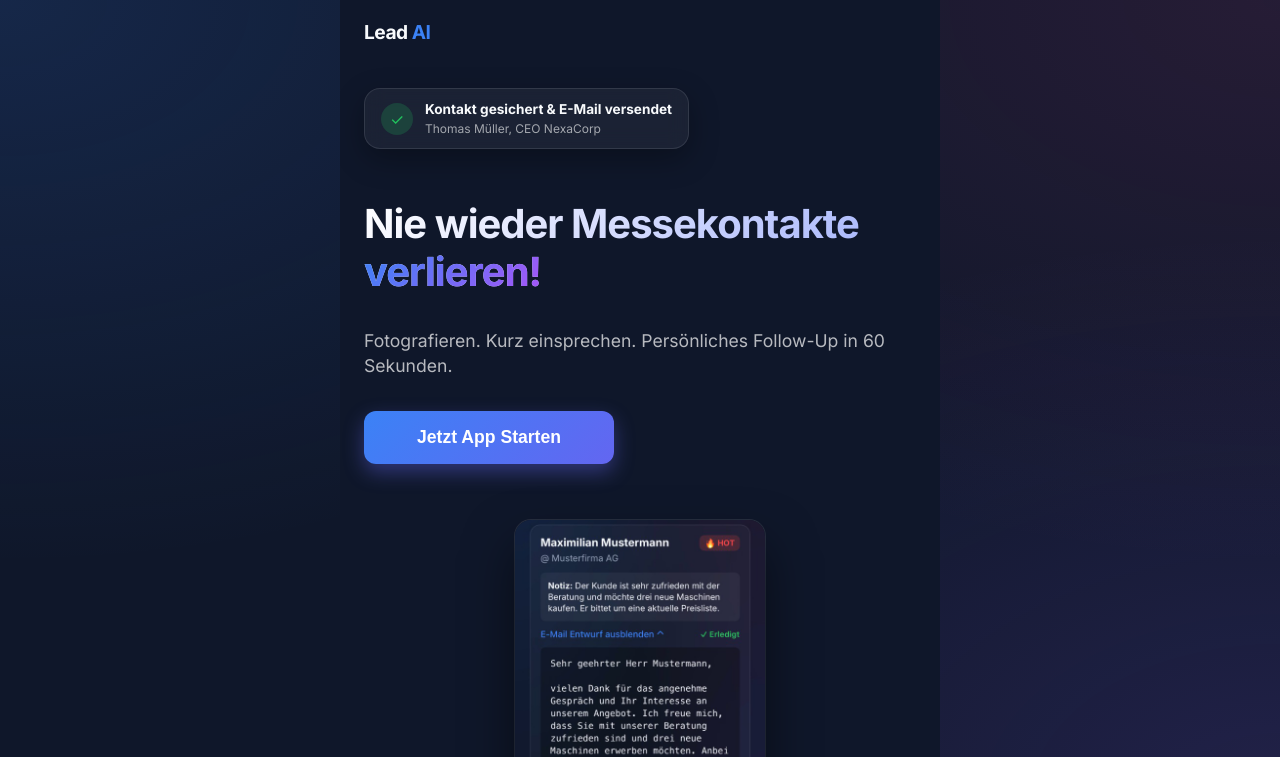
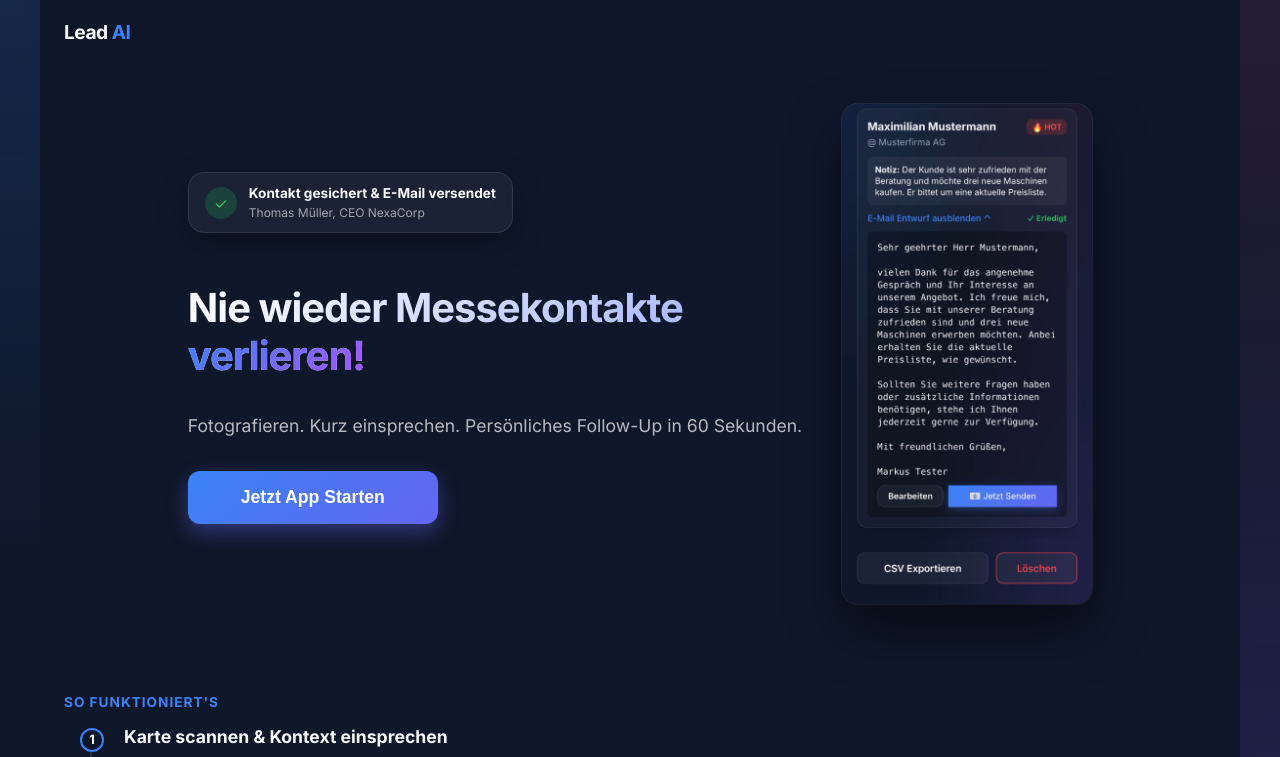
Before and after one commit to Pholiko/LeadsAI, a React (Vite) app: page / in a window 1280 px wide. Shown: the top 757 px of the page. Built offline with nearby package versions, Linux system fonts and the light colour scheme.

Commit message:
Fix root max-width constraint causing false mobile layout on PC

```diff
--- a/src/index.css
+++ b/src/index.css
@@ -30,7 +30,7 @@ body {
 
 #root {
   width: 100%;
-  max-width: 600px;
+  max-width: 1200px;
   margin: 0 auto;
   display: flex;
   flex-direction: column;
```
